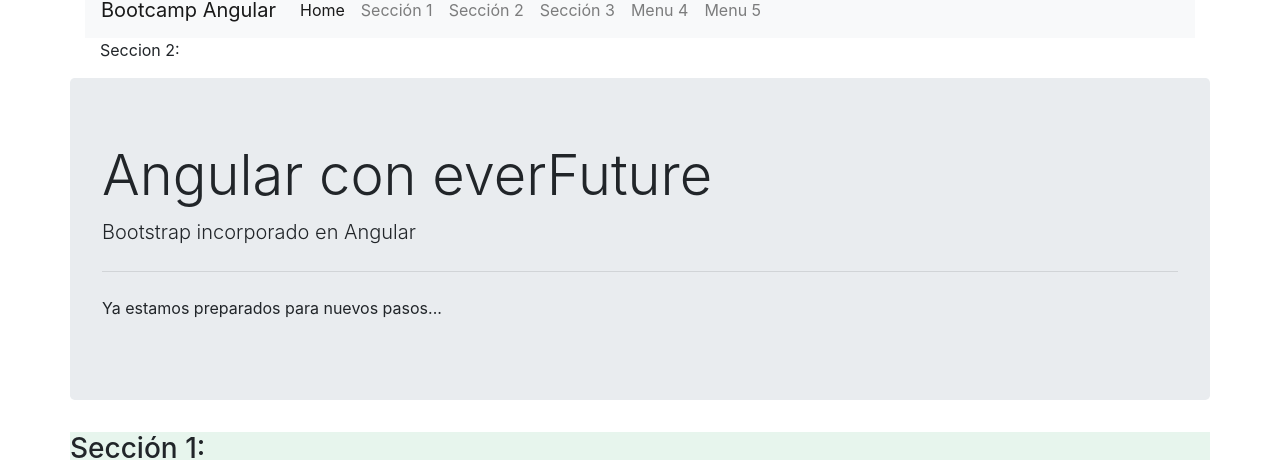
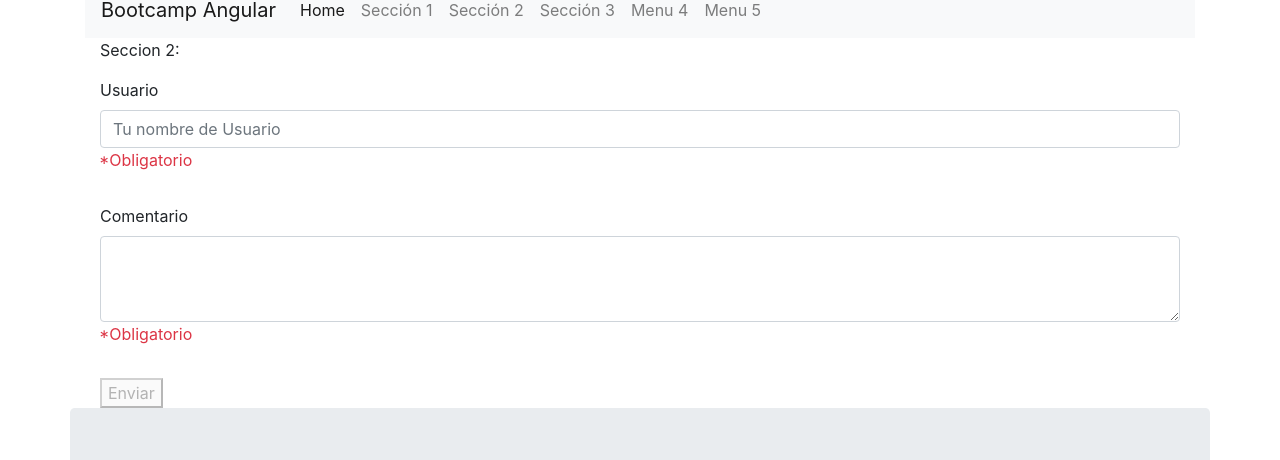
Before and after one commit to charls96/proyecto1-angular, an Angular app: page / in a window 1280 px wide. Shown: the part 162-622 px from the top of the page. Built offline with nearby package versions, Linux system fonts and the light colour scheme.

Commit message:
actividad formulario

```diff
--- a/src/app/app.module.ts
+++ b/src/app/app.module.ts
@@ -1,6 +1,6 @@
 import { NgModule } from '@angular/core';
 import { BrowserModule } from '@angular/platform-browser';
-import { FormsModule } from '@angular/forms';
+import { FormsModule, ReactiveFormsModule } from '@angular/forms';
 import { Routes, RouterModule } from '@angular/router';
 
 import { AppComponent } from './app.component';
@@ -42,6 +42,7 @@
   imports: [
     BrowserModule,
     FormsModule,
+    ReactiveFormsModule,
     RouterModule.forRoot(routes),
   ],
   providers: [],
--- a/src/app/c-seccion2/c-seccion2.component.html
+++ b/src/app/c-seccion2/c-seccion2.component.html
@@ -1 +1,21 @@
 <p>Seccion 2: {{ ciudad }} {{ poblacion }}</p>
+
+<form [formGroup]="formComentario" (submit)="onSubmit(formComentario.value)">
+  <div class="form-group">
+    <label for="usuario">Usuario</label>
+    <input type="text" class="form-control" id="usuario" placeholder="Tu nombre de Usuario" formControlName="usuario" required>
+    <div class="input-group-append form-control-feedback" *ngIf="formValues['usuario'].errors" >
+      <p *ngIf="formValues['usuario'].errors['required']" class="text-danger"> *Obligatorio</p>
+    </div>
+  </div>
+  <div class="form-group">
+    <label for="exampleFormControlTextarea1">Comentario</label>
+    <textarea class="form-control" id="comentario" rows="3" formControlName="comentario"></textarea>
+    <div class="input-group-append form-control-feedback" *ngIf="formValues['comentario'].errors" >
+      <p *ngIf="formValues['comentario'].errors['required']" class="text-danger"> *Obligatorio</p>
+      <p *ngIf="formValues['comentario'].errors['minlength']" class="text-danger"> *Debe tener minimo 10 caracteres</p>
+    </div>
+  </div>
+  <button type="submit" [disabled]="formComentario.invalid" >Enviar</button>
+
+</form>
--- a/src/app/c-seccion2/c-seccion2.component.ts
+++ b/src/app/c-seccion2/c-seccion2.component.ts
@@ -1,28 +1,49 @@
 import { Component, OnInit } from '@angular/core';
 import { Router, ActivatedRoute } from '@angular/router';
+import {
+  FormControl,
+  FormGroup,
+  Validators,
+} from '@angular/forms';
 
 @Component({
   selector: 'app-c-seccion2',
   templateUrl: './c-seccion2.component.html',
-  styleUrls: ['./c-seccion2.component.css']
+  styleUrls: ['./c-seccion2.component.css'],
 })
 export class CSeccion2Component implements OnInit {
+  ciudad: string | undefined;
+  poblacion: string | undefined;
 
-  ciudad: string|undefined;
-  poblacion: string|undefined;
+  formComentario:FormGroup = new FormGroup( {
+    usuario: new FormControl('', Validators.required),
+      comentario: new FormControl('', [
+        Validators.required,
+        Validators.minLength(10),
+      ]),
+  });
 
-  constructor(private route: ActivatedRoute, private router: Router) { };
+  public onSubmit(formValue: any) {
+    console.log(`El usuario '${formValue.usuario}' ha excrito el comentario: '${formValue.comentario}' `);
+  }
+
+  get formValues() {
+    return this.formComentario.controls;
+  }
+
+  constructor(
+    private route: ActivatedRoute,
+    private router: Router,
+  ) {}
 
   ngOnInit(): void {
-    this.route.params.subscribe( params => {
-      if (params['ciudad'] != null){
-        this.ciudad = params['ciudad']
+    this.route.params.subscribe((params) => {
+      if (params['ciudad'] != null) {
+        this.ciudad = params['ciudad'];
       }
-      if (params['poblacion'] != null){
-        this.poblacion = params['poblacion']
+      if (params['poblacion'] != null) {
+        this.poblacion = params['poblacion'];
       }
-    })
-
+    });
   }
-
 }
```
